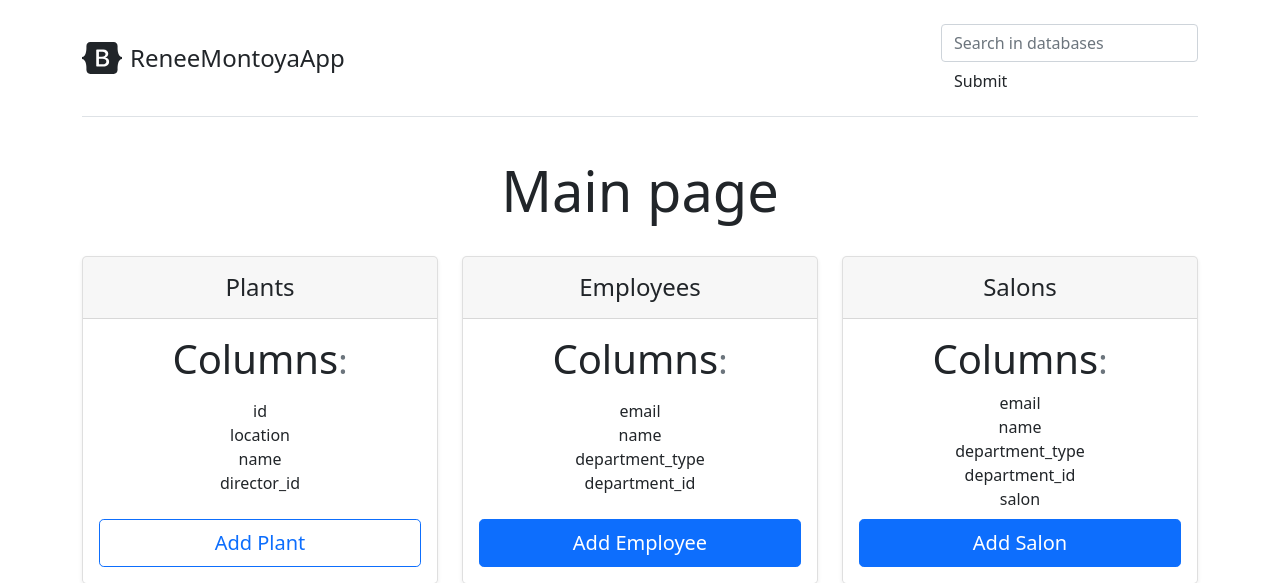
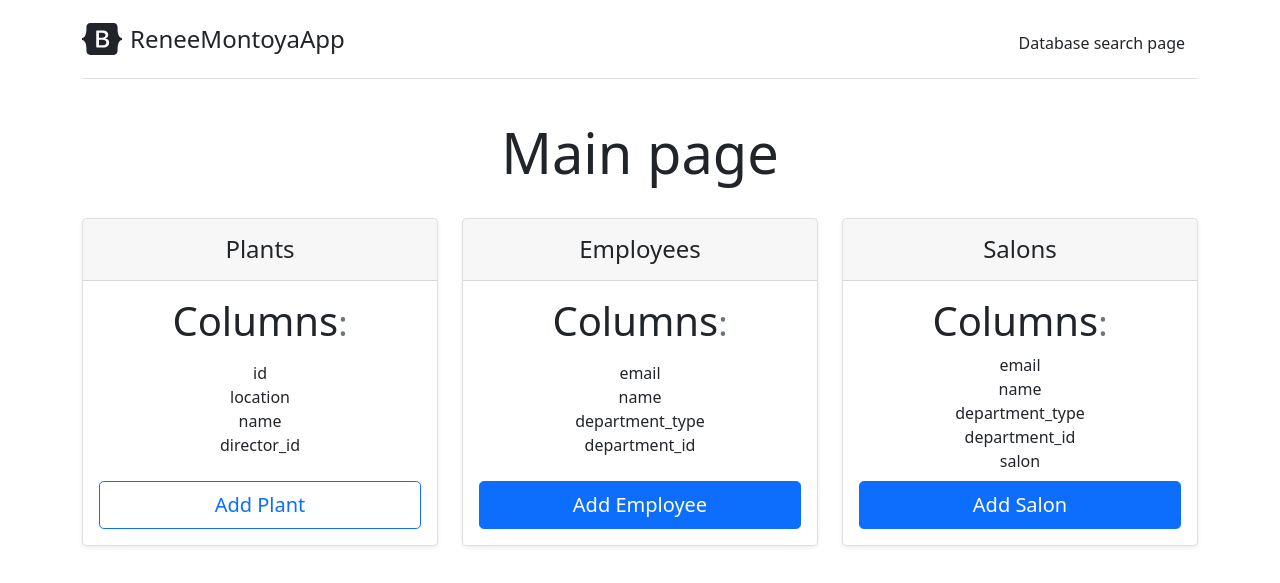
Before and after one commit to kyrylo1111/Reenee2, a Flask app: page / in a window 1280 px wide. Shown: the top 583 px of the page. Run offline with Flask 2, Linux system fonts and the light colour scheme; parts of the project's set-up code (start-up, migrations or seed data) failed here and were passed over.

Commit message:
Update mainpage.html

```diff
--- a/templates/mainpage.html
+++ b/templates/mainpage.html
@@ -26,8 +26,9 @@
 
       <div class="input-group">
   <div class="form-outline">
-    <input type="search" placeholder="Search in databases" class="form-control" name="q"/>
-    <button class="btn", type="submit">Submit</button>
+    <a href="search"
+    <button type="submit" class="btn" name="search">Database search page</button>
+    </a>
   </div>
 
 </div>
@@ -56,7 +57,7 @@
               <li>director_id</li>
             </ul>
               <form action="{{ url_for('createplant') }}">
-            <button name="addplabt" type="submit" class="w-100 btn btn-lg btn-outline-primary">Add Plant</button>
+            <button name="addplant" type="submit" class="w-100 btn btn-lg btn-outline-primary">Add Plant</button>
                   </form>
           </div>
         </div>
@@ -100,6 +101,7 @@
           </div>
         </div>
       </div>
+    </div>
 </main>
 
 </div>
```
